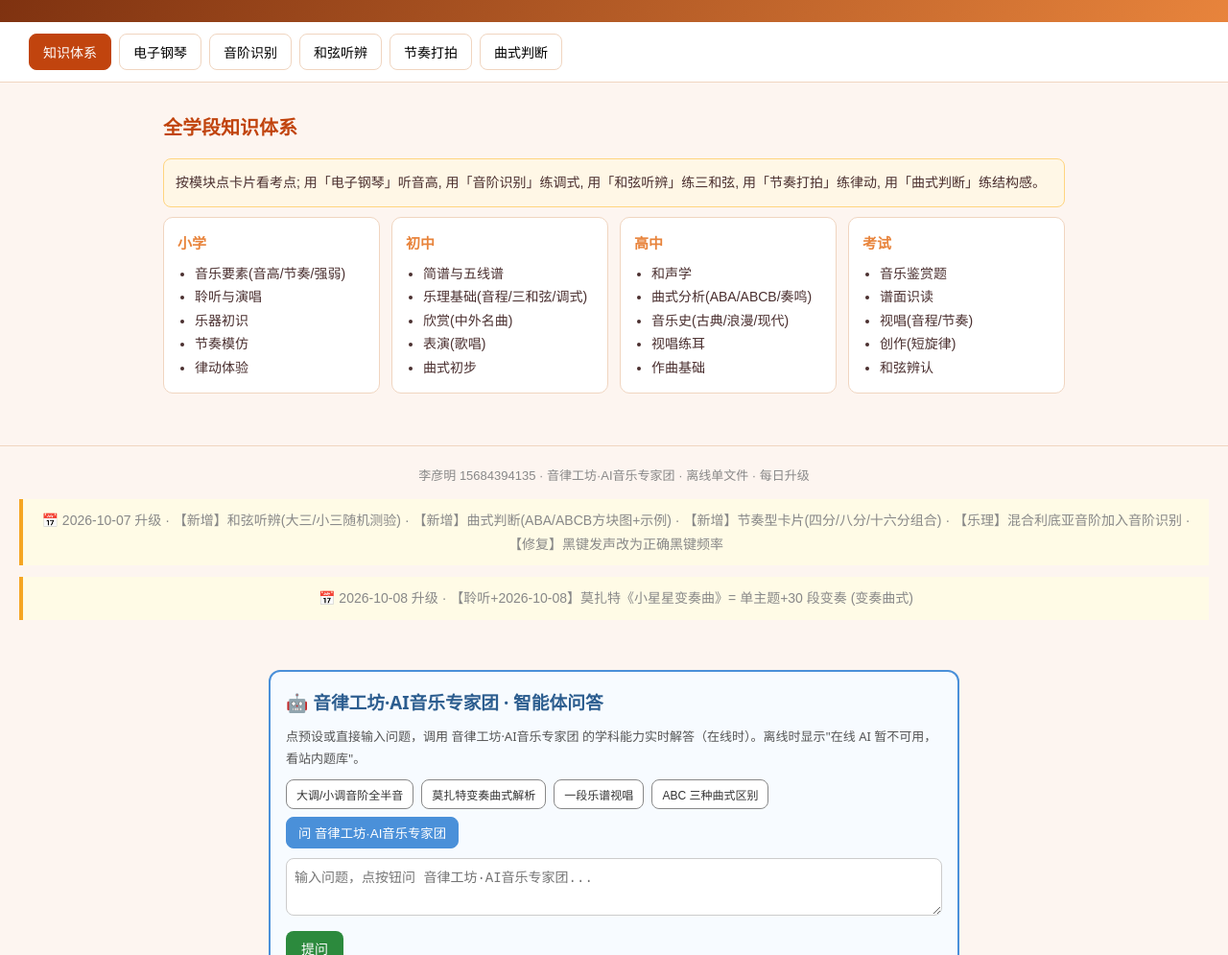
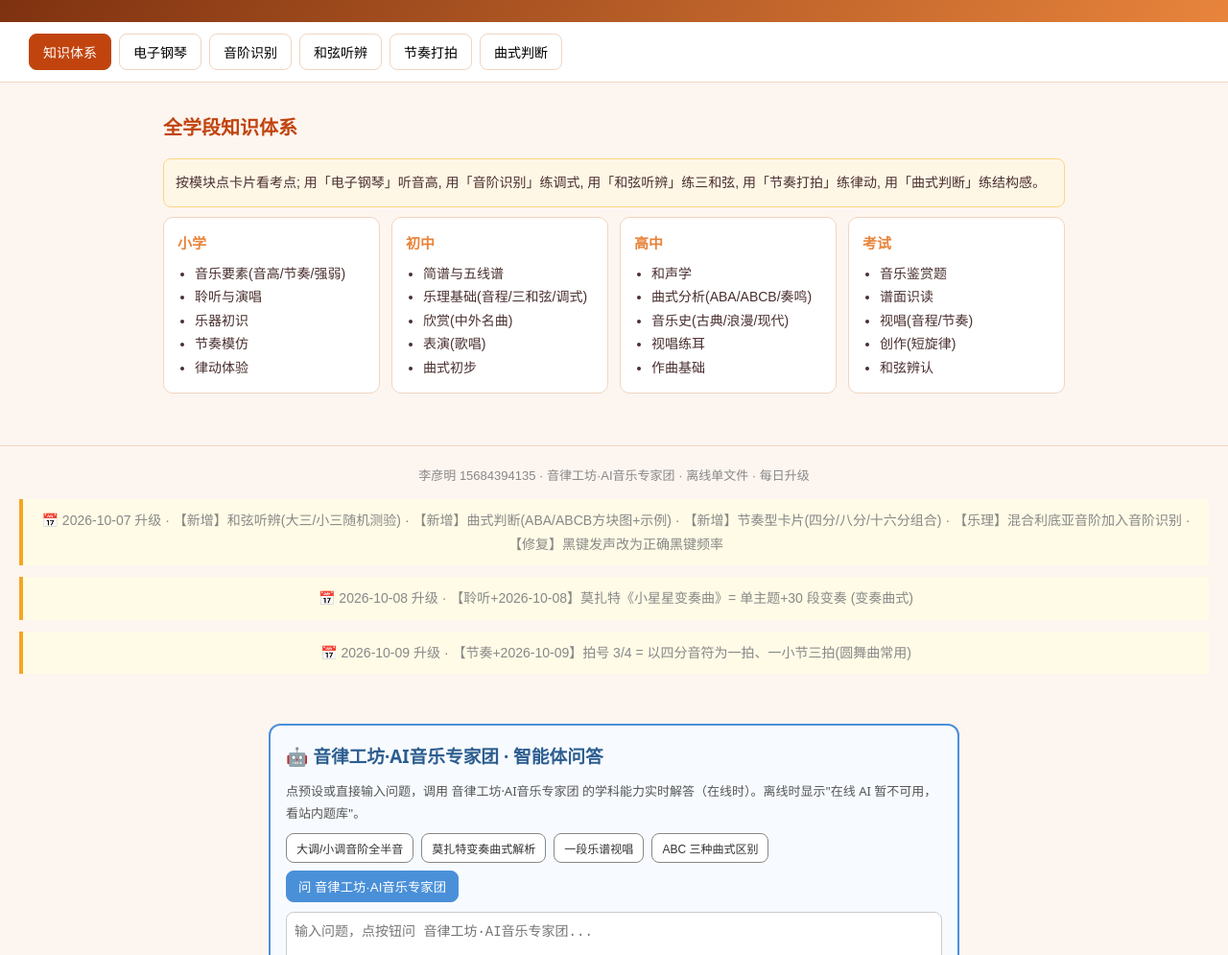
Before and after one commit to dapengzhanchi141345/li-yanming-music, a plain HTML site: page index.html in a window 1280 px wide. Shown: the part 105-1100 px from the top of the page at 96% size. Drawn offline with Linux system fonts and the light colour scheme.

Commit message:
music 12独立站升级 2026-10-09

```diff
--- a/index.html
+++ b/index.html
@@ -110,6 +110,8 @@ footer{text-align:center;padding:20px;color:#888;font-size:13px;margin-top:30px;
 <div style="background:#fffbe6;border-left:4px solid #f5a623;padding:10px;margin:12px 0;font-size:14px">📅 2026-10-07 升级 · 【新增】和弦听辨(大三/小三随机测验) · 【新增】曲式判断(ABA/ABCB方块图+示例) · 【新增】节奏型卡片(四分/八分/十六分组合) · 【乐理】混合利底亚音阶加入音阶识别 · 【修复】黑键发声改为正确黑键频率</div>
 
 <div style="background:#fffbe6;border-left:4px solid #f5a623;padding:10px;margin:12px 0;font-size:14px">📅 2026-10-08 升级 · 【聆听+2026-10-08】莫扎特《小星星变奏曲》= 单主题+30 段变奏 (变奏曲式)</div>
+
+<div style="background:#fffbe6;border-left:4px solid #f5a623;padding:10px;margin:12px 0;font-size:14px">📅 2026-10-09 升级 · 【节奏+2026-10-09】拍号 3/4 = 以四分音符为一拍、一小节三拍(圆舞曲常用)</div>
 </footer>
 
 <script>
```
